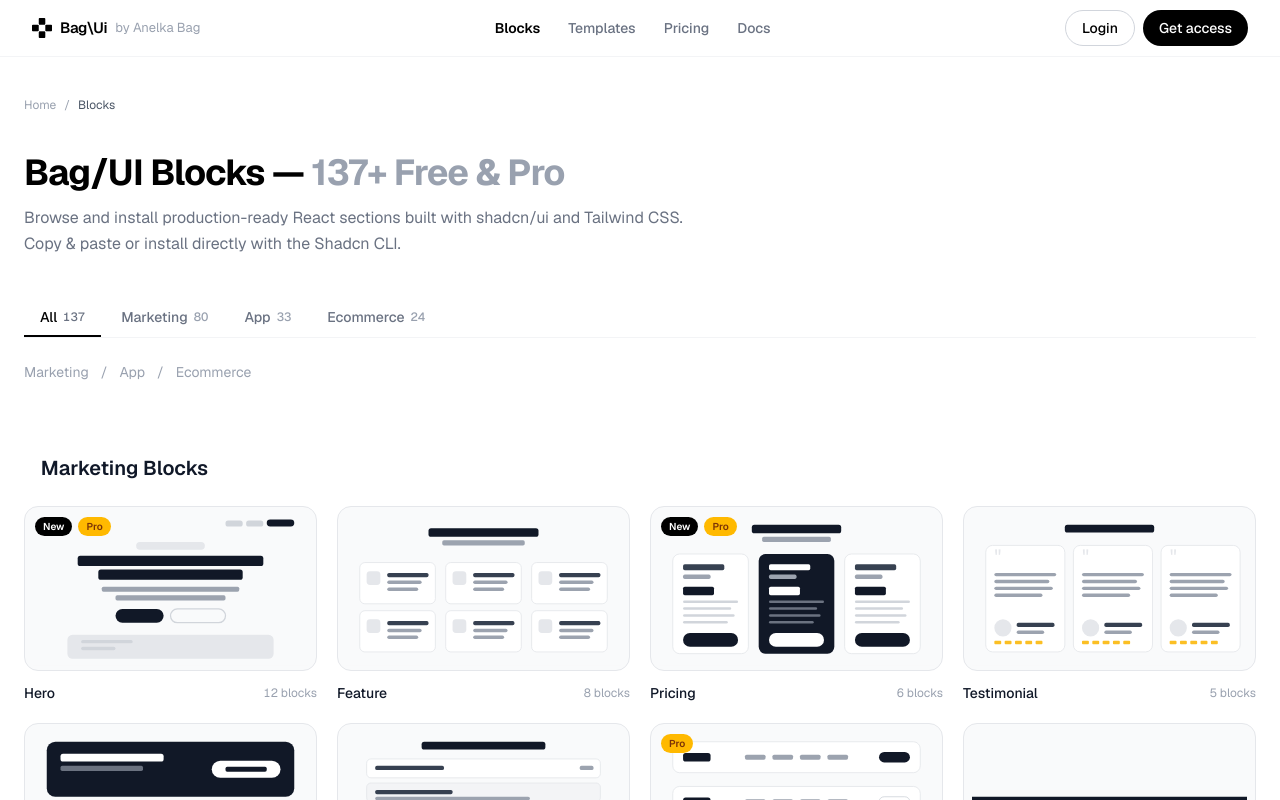
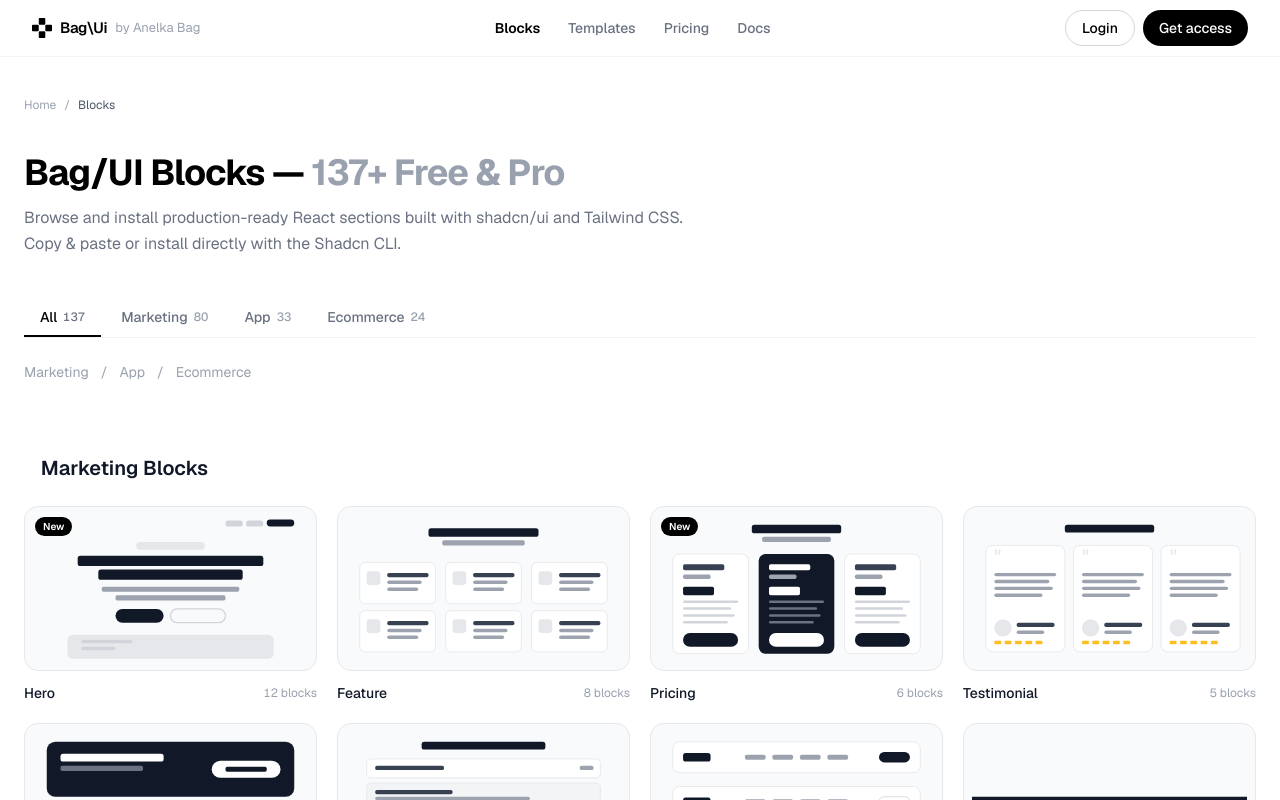
Before and after one commit to anelkabag/bag-ui, a Next.js app: page /blocks in a window 1280 px wide. Shown: the top 800 px of the page. Built offline with nearby package versions, Linux system fonts and the light colour scheme.

Commit message:
suppression de la badge pro

```diff
--- a/app/blocks/page.tsx
+++ b/app/blocks/page.tsx
@@ -1375,11 +1375,6 @@ function BlockCard({
               New
             </span>
           )}
-          {pro && (
-            <span className="inline-flex items-center px-2 py-0.5 rounded-full text-[10px] font-semibold bg-amber-400 text-amber-900">
-              Pro
-            </span>
-          )}
         </div>
       </div>
       {/* Label + count */}
```
